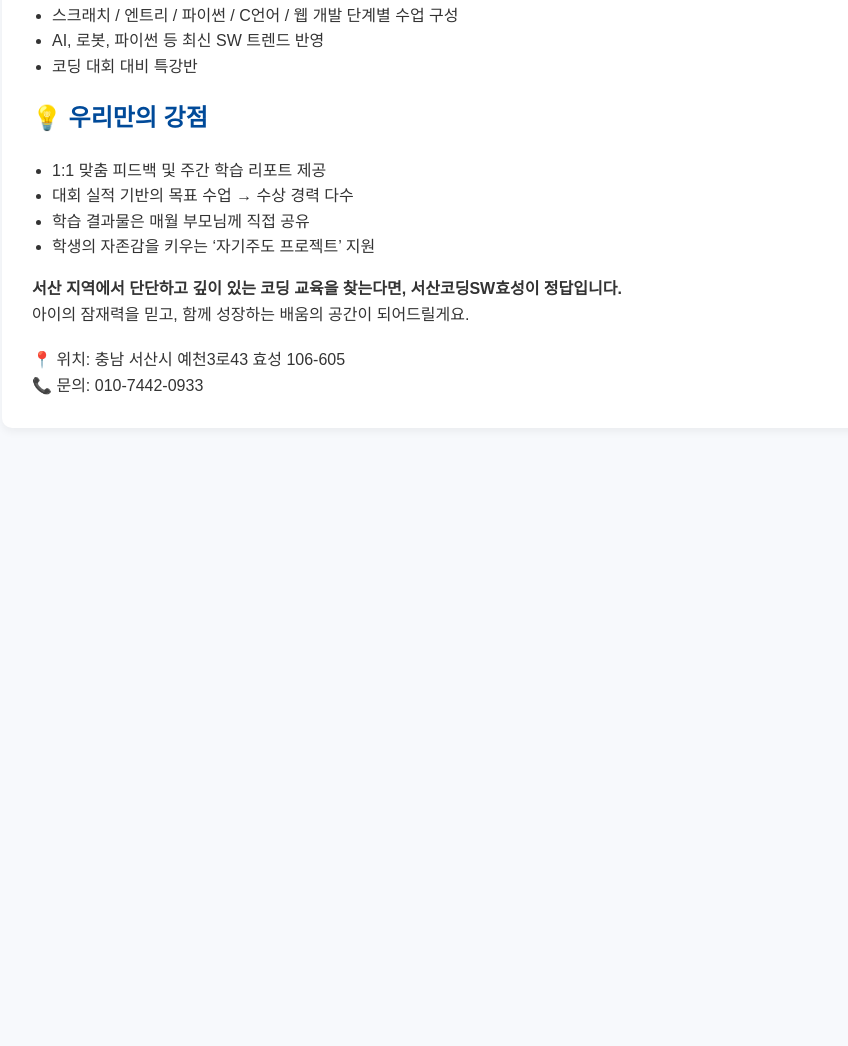
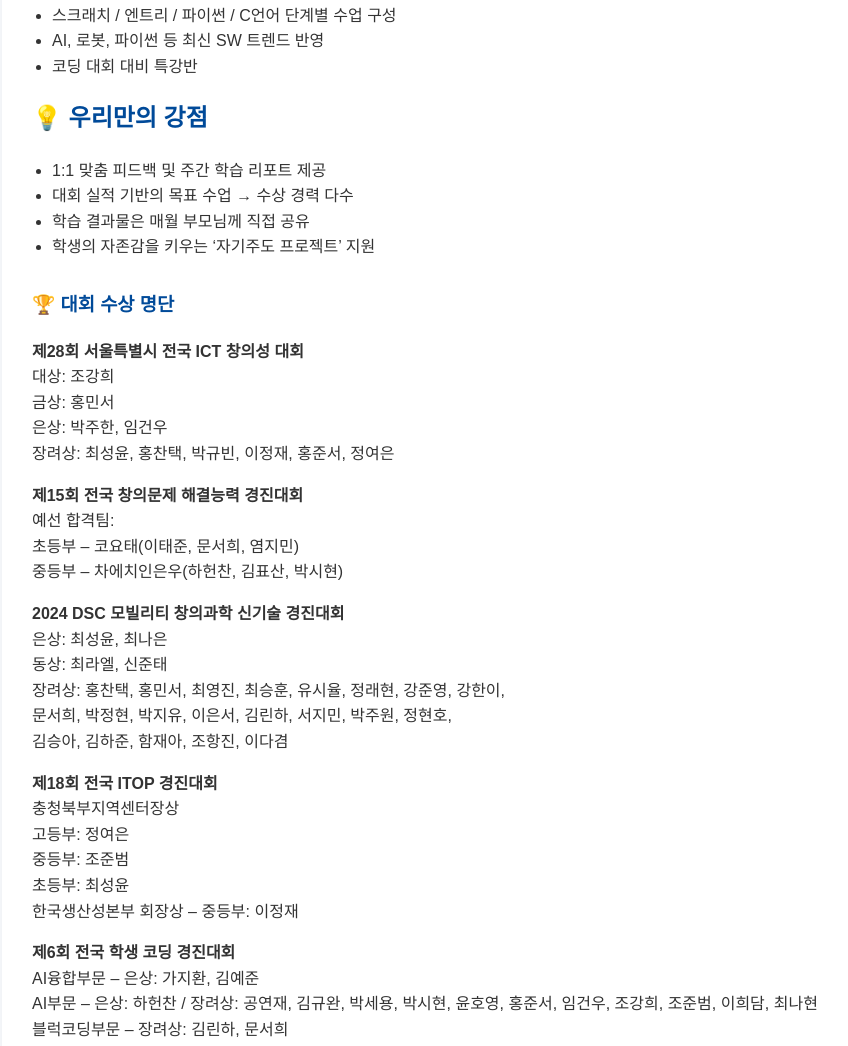
Before and after one commit to cocossam/seosan-SWcoding, a plain HTML site: page index.html in a window 1280 px wide. Shown: the part 382-1428 px from the top of the page, without its empty margins (208-1056 px from the left). Before the commit the page ends 858 px from the top, so only its background shows below. Drawn offline with Linux system fonts and the light colour scheme.

Commit message:
Add files via upload

```diff
--- a/index.html
+++ b/index.html
@@ -20,7 +20,7 @@
       border-radius: 10px;
       box-shadow: 0 4px 8px rgba(0,0,0,0.05);
     }
-    h1, h2 {
+    h1, h2, h3 {
       color: #004a99;
     }
     ul {
@@ -30,6 +30,22 @@
     .contact {
       margin-top: 20px;
       font-size: 16px;
+    }
+    .awards {
+      margin-top: 30px;
+    }
+    .awards table {
+      width: 100%;
+      border-collapse: collapse;
+      margin-top: 10px;
+    }
+    .awards th, .awards td {
+      border: 1px solid #ccc;
+      padding: 8px;
+      text-align: center;
+    }
+    .awards th {
+      background-color: #e6f0ff;
     }
   </style>
 </head>
@@ -46,7 +62,7 @@
 
     <h2>🎯 교육과정 특징</h2>
     <ul>
-      <li>스크래치 / 엔트리 / 파이썬 / C언어 / 웹 개발 단계별 수업 구성</li>
+      <li>스크래치 / 엔트리 / 파이썬 / C언어 단계별 수업 구성</li>
       <li>AI, 로봇, 파이썬 등 최신 SW 트렌드 반영</li>
       <li>코딩 대회 대비 특강반</li>
     </ul>
@@ -59,13 +75,45 @@
       <li>학생의 자존감을 키우는 ‘자기주도 프로젝트’ 지원</li>
     </ul>
 
+    <div class="awards">
+      <h3>🏆 대회 수상 명단</h3>
+      <p><strong>제28회 서울특별시 전국 ICT 창의성 대회</strong><br>
+      대상: 조강희<br>
+      금상: 홍민서<br>
+      은상: 박주한, 임건우<br>
+      장려상: 최성윤, 홍찬택, 박규빈, 이정재, 홍준서, 정여은</p>
+
+      <p><strong>제15회 전국 창의문제 해결능력 경진대회</strong><br>
+      예선 합격팀:<br>
+      초등부 – 코요태(이태준, 문서희, 염지민)<br>
+      중등부 – 차에치인은우(하헌찬, 김표산, 박시현)</p>
+
+      <p><strong>2024 DSC 모빌리티 창의과학 신기술 경진대회</strong><br>
+      은상: 최성윤, 최나은<br>
+      동상: 최라엘, 신준태<br>
+      장려상: 홍찬택, 홍민서, 최영진, 최승훈, 유시율, 정래현, 강준영, 강한이,<br>
+      문서희, 박정현, 박지유, 이은서, 김린하, 서지민, 박주원, 정현호,<br>
+      김승아, 김하준, 함재아, 조항진, 이다겸</p>
+
+      <p><strong>제18회 전국 ITOP 경진대회</strong><br>
+      충청북부지역센터장상<br>
+      고등부: 정여은<br>
+      중등부: 조준범<br>
+      초등부: 최성윤<br>
+      한국생산성본부 회장상 – 중등부: 이정재</p>
+
+      <p><strong>제6회 전국 학생 코딩 경진대회</strong><br>
+      AI융합부문 – 은상: 가지환, 김예준<br>
+      AI부문 – 은상: 하헌찬 / 장려상: 공연재, 김규완, 박세용, 박시현, 윤호영, 홍준서, 임건우, 조강희, 조준범, 이희담, 최나현<br>
+      블럭코딩부문 – 장려상: 김린하, 문서희</p>
+    </div>
+
     <p><strong>서산 지역에서 단단하고 깊이 있는 코딩 교육을 찾는다면, 서산코딩SW효성이 정답입니다.</strong><br>
     아이의 잠재력을 믿고, 함께 성장하는 배움의 공간이 되어드릴게요.</p>
 
     <div class="contact">
       📍 위치: 충남 서산시 예천3로43 효성 106-605<br>
       📞 문의: 010-7442-0933<br>
-
     </div>
   </div>
 </body>
```
